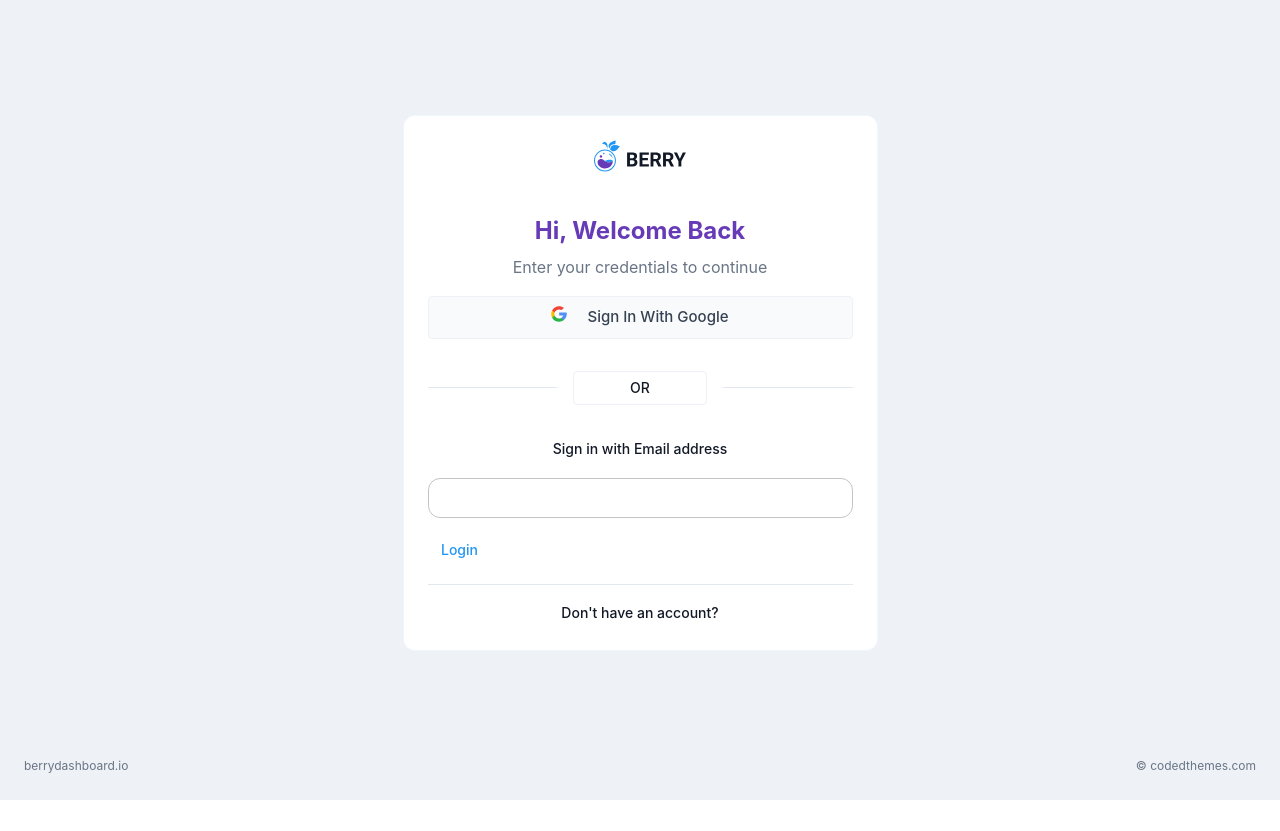
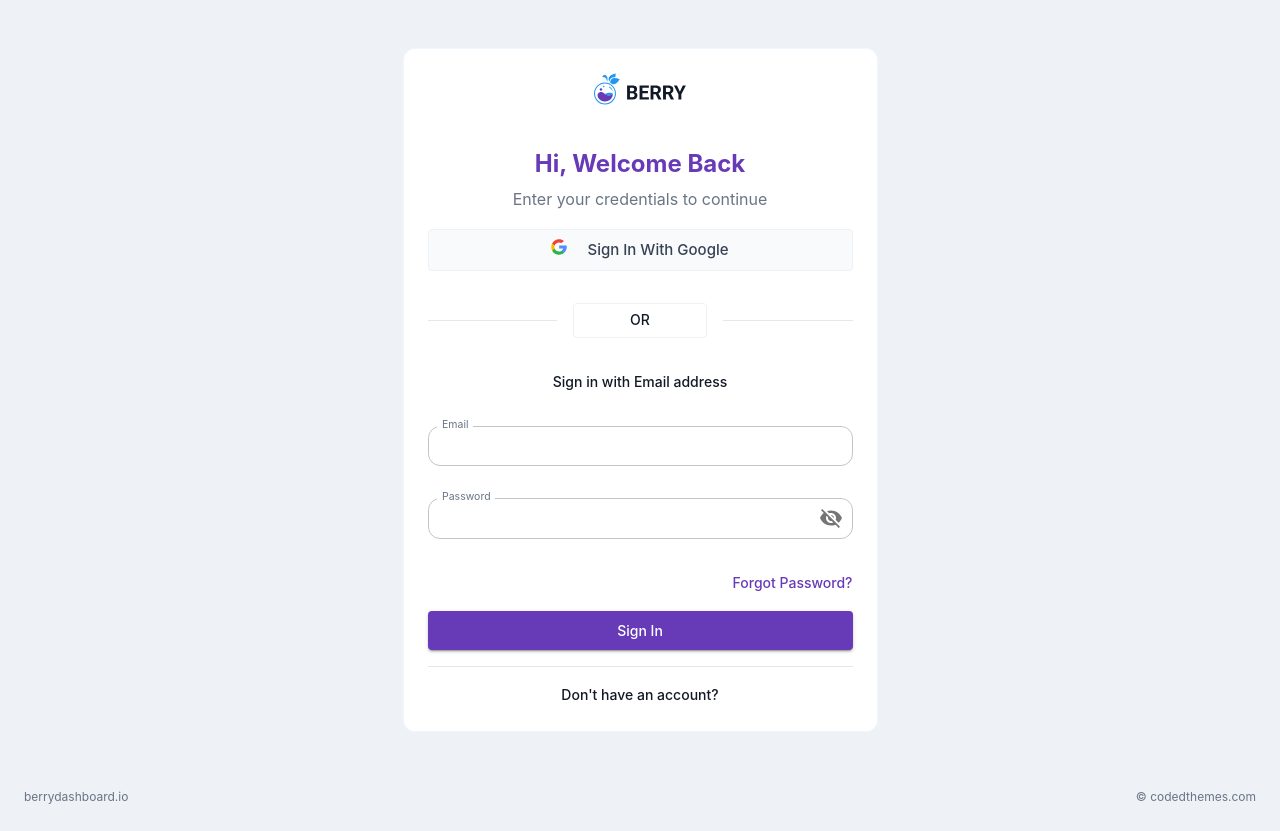
Before and after one commit to berrysoftwareservices/berry-e-commerce, a React (Vite) app: page /login in a window 1280 px wide. Before the commit the page ends 800 px from the top, so only its background shows below. Built offline with nearby package versions, Linux system fonts and the light colour scheme.

Commit message:
feat: 🎸 Add yup validation in Login form component

```diff
--- a/package.json
+++ b/package.json
@@ -21,6 +21,7 @@
   "dependencies": {
     "@emotion/react": "^11.11.1",
     "@emotion/styled": "^11.11.0",
+    "@hookform/resolvers": "^3.3.1",
     "@mui/icons-material": "^5.14.6",
     "@mui/material": "^5.14.6",
     "@react-hook/window-size": "^3.1.1",
@@ -34,6 +35,7 @@
     "react-hook-form": "^7.46.2",
     "react-perfect-scrollbar": "^1.5.8",
     "react-router-dom": "^6.14.2",
+    "yup": "^1.3.2",
     "zustand": "^4.3.9"
   },
   "devDependencies": {
--- a/src/commons/Auth/Login/components/LoginForm.tsx
+++ b/src/commons/Auth/Login/components/LoginForm.tsx
@@ -1,7 +1,7 @@
-import React from 'react';
-import { useForm } from 'react-hook-form';
-// import { yupResolver } from "@hookform/resolvers/yup"
-// import * as yup from "yup"
+import React, { useCallback, useState } from 'react';
+import { Controller, useForm } from 'react-hook-form';
+import { yupResolver } from '@hookform/resolvers/yup';
+import * as yup from 'yup';
 
 // material-ui
 import { useTheme } from '@mui/material/styles';
@@ -10,77 +10,61 @@ import {
   Button,
   //   Checkbox,
   Divider,
-  //   FormControl,
-  //   FormControlLabel,
-  //   FormHelperText,
   Grid,
+  IconButton,
+  InputAdornment,
   Stack,
   TextField,
-  //   IconButton,
-  //   InputAdornment,
-  //   InputLabel,
-  //   OutlinedInput,
-  //   Stack,
   Typography,
   useMediaQuery,
 } from '@mui/material';
-
-// third party
-// import * as Yup from 'yup';
-// import { Formik } from 'formik';
+import VisibilityOffIcon from '@mui/icons-material/VisibilityOff';
+import VisibilityIcon from '@mui/icons-material/Visibility';
 
 // project imports
 // import useScriptRef from 'hooks/useScriptRef';
 // import AnimateButton from 'ui-component/extended/AnimateButton';
 
-// assets
-// import Visibility from '@mui/icons-material/Visibility';
-// import VisibilityOff from '@mui/icons-material/VisibilityOff';
-
 import Google from '../../../../assets/images/icons/social-google.svg';
 
 // ============================|| FIREBASE - LOGIN ||============================ //
 
-// const schema = yup.object({
-//   firstName: yup.string().required(),
-//   lastName: yup.string()
-// })
-interface FormValues {
-  firstName: string;
-  lastName: string;
+const schema = yup.object({
+  email: yup.string().email('Please enter a valid email').required('Required field'),
+  password: yup.string().required('Required field'),
+});
+
+interface InputValues {
+  email: string;
+  password: string;
 }
 
 export const LoginForm = React.memo(() => {
+  //   const scriptedRef = useScriptRef();
+  //   const [checked, setChecked] = useState(true);
   const theme = useTheme();
-  //   const scriptedRef = useScriptRef();
   const matchDownSM = useMediaQuery(theme.breakpoints.down('md'));
-  //   const [checked, setChecked] = useState(true);
 
   const googleHandler = async () => {
     console.error('Login');
   };
 
-  //   const [showPassword, setShowPassword] = useState(false);
-  //   const handleClickShowPassword = () => {
-  //     setShowPassword(!showPassword);
-  //   };
+  const [showPassword, setShowPassword] = useState<boolean>(false);
+  const onShownPassword = useCallback(() => setShowPassword(!showPassword), [showPassword]);
 
-  //   const handleMouseDownPassword = (event) => {
-  //     event.preventDefault();
-  //   };
-
-  const { register, handleSubmit, formState } = useForm<FormValues>({
+  const { register, handleSubmit, formState, control } = useForm<InputValues>({
     defaultValues: {
-      firstName: '',
-      lastName: '',
+      email: '',
+      password: '',
     },
-    // resolver: yupResolver(schema)
+    resolver: yupResolver(schema),
+    mode: 'onTouched',
   });
   const { errors } = formState;
 
-  const onSubmit2 = (data: FormValues) => {
-    console.log(data);
-  };
+  const onSubmit = useCallback((values: InputValues) => {
+    console.log(values);
+  }, []);
 
   return (
     <Box>
@@ -125,6 +109,7 @@ export const LoginForm = React.memo(() => {
                 borderColor: `${theme.palette.grey[100]} !important`,
                 color: `${theme.palette.grey[900]}!important`,
                 fontWeight: 500,
+
                 // borderRadius: `${customization.borderRadius}px`
               }}
               disableRipple
@@ -142,136 +127,65 @@ export const LoginForm = React.memo(() => {
           </Box>
         </Grid>
       </Grid>
+      <Stack>
+        <form onSubmit={handleSubmit((values) => onSubmit(values))}>
+          <Stack pt={2} pb={2}>
+            <TextField
+              type="email"
+              size="small"
+              label="Email"
+              fullWidth
+              InputLabelProps={{ shrink: true }}
+              error={!!errors?.email?.message}
+              {...register('email')}
+            />
+            <Typography variant="caption" color="error" pl={1}>
+              {errors?.email?.message}
+            </Typography>
+          </Stack>
 
-      {/* <Formik
-        initialValues={{
-          email: 'info@codedthemes.com',
-          password: '123456',
-          submit: null
-        }}
-        validationSchema={Yup.object().shape({
-          email: Yup.string().email('Must be a valid email').max(255).required('Email is required'),
-          password: Yup.string().max(255).required('Password is required')
-        })}
-        onSubmit={async (values, { setErrors, setStatus, setSubmitting }) => {
-          try {
-            if (scriptedRef.current) {
-              setStatus({ success: true });
-              setSubmitting(false);
-            }
-          } catch (err) {
-            console.error(err);
-            if (scriptedRef.current) {
-              setStatus({ success: false });
-              setErrors({ submit: err.message });
-              setSubmitting(false);
-            }
-          }
-        }}
-      >
-        {({ errors, handleBlur, handleChange, handleSubmit, isSubmitting, touched, values }) => (
-          <form noValidate onSubmit={handleSubmit} {...others}>
-            <FormControl fullWidth error={Boolean(touched.email && errors.email)} sx={{ ...theme.typography.customInput }}>
-              <InputLabel htmlFor="outlined-adornment-email-login">Email Address / Username</InputLabel>
-              <OutlinedInput
-                id="outlined-adornment-email-login"
-                type="email"
-                value={values.email}
-                name="email"
-                onBlur={handleBlur}
-                onChange={handleChange}
-                label="Email Address / Username"
-                inputProps={{}}
-              />
-              {touched.email && errors.email && (
-                <FormHelperText error id="standard-weight-helper-text-email-login">
-                  {errors.email}
-                </FormHelperText>
-              )}
-            </FormControl>
-
-            <FormControl fullWidth error={Boolean(touched.password && errors.password)} sx={{ ...theme.typography.customInput }}>
-              <InputLabel htmlFor="outlined-adornment-password-login">Password</InputLabel>
-              <OutlinedInput
-                id="outlined-adornment-password-login"
+          <Stack pt={2} pb={2}>
+            <Controller
+              name="password"
+              control={control}
+              render={({ field }) => (
+                <TextField
+                  {...field}
                   type={showPassword ? 'text' : 'password'}
-                value={values.password}
-                name="password"
-                onBlur={handleBlur}
-                onChange={handleChange}
-                endAdornment={
+                  label="Password"
+                  InputLabelProps={{ shrink: true }}
+                  error={!!errors?.password?.message}
+                  size="small"
+                  fullWidth
+                  InputProps={{
+                    endAdornment: (
                       <InputAdornment position="end">
                         <IconButton
-                      aria-label="toggle password visibility"
-                      onClick={handleClickShowPassword}
-                      onMouseDown={handleMouseDownPassword}
+                          onClick={onShownPassword}
+                          // onMouseDown={handleMouseDownPassword}
                           edge="end"
-                      size="large"
                         >
-                      {showPassword ? <Visibility /> : <VisibilityOff />}
+                          {showPassword ? <VisibilityIcon /> : <VisibilityOffIcon />}
                         </IconButton>
                       </InputAdornment>
-                }
-                label="Password"
-                inputProps={{}}
+                    ),
+                  }}
                 />
-              {touched.password && errors.password && (
-                <FormHelperText error id="standard-weight-helper-text-password-login">
-                  {errors.password}
-                </FormHelperText>
               )}
-            </FormControl>
-            <Stack direction="row" alignItems="center" justifyContent="space-between" spacing={1}>
-              <FormControlLabel
-                control={
-                  <Checkbox checked={checked} onChange={(event) => setChecked(event.target.checked)} name="checked" color="primary" />
-                }
-                label="Remember me"
             />
+            <Typography variant="caption" color="error" pl={1}>
+              {errors?.password?.message}
+            </Typography>
+          </Stack>
+          <Stack direction="row" pt={2} pb={2} justifyContent="flex-end">
             <Typography variant="subtitle1" color="secondary" sx={{ textDecoration: 'none', cursor: 'pointer' }}>
               Forgot Password?
             </Typography>
           </Stack>
-            {errors.submit && (
-              <Box sx={{ mt: 3 }}>
-                <FormHelperText error>{errors.submit}</FormHelperText>
-              </Box>
-            )}
 
-            <Box sx={{ mt: 2 }}>
-              <AnimateButton>
-                <Button disableElevation disabled={isSubmitting} fullWidth size="large" type="submit" variant="contained" color="secondary">
-                  Sign in
+          <Button variant="contained" fullWidth color="secondary" type="submit" sx={{ paddingTop: 1 }}>
+            Sign In
           </Button>
-              </AnimateButton>
-            </Box>
-          </form>
-        )}
-      </Formik> */}
-      <Stack>
-        <form onSubmit={handleSubmit(onSubmit2)}>
-          {/* <Controller
-            name="firstName"
-            control={control}
-            defaultValue=""
-            render={({field}) => (
-              <TextField
-                {...field}
-                size='small'
-                fullWidth
-              />
-            )}
-          /> */}
-          <TextField
-            size="small"
-            fullWidth
-            {...register('firstName', {
-              required: 'first name is required',
-            })}
-          />
-          <p>{errors?.firstName?.message}</p>
-
-          <Button type="submit">Login</Button>
         </form>
       </Stack>
     </Box>
```
Also changed, not shown: 2 other files (tests, documents, lock files or other folders). Lines whose indentation alone changed are shown as unchanged.
